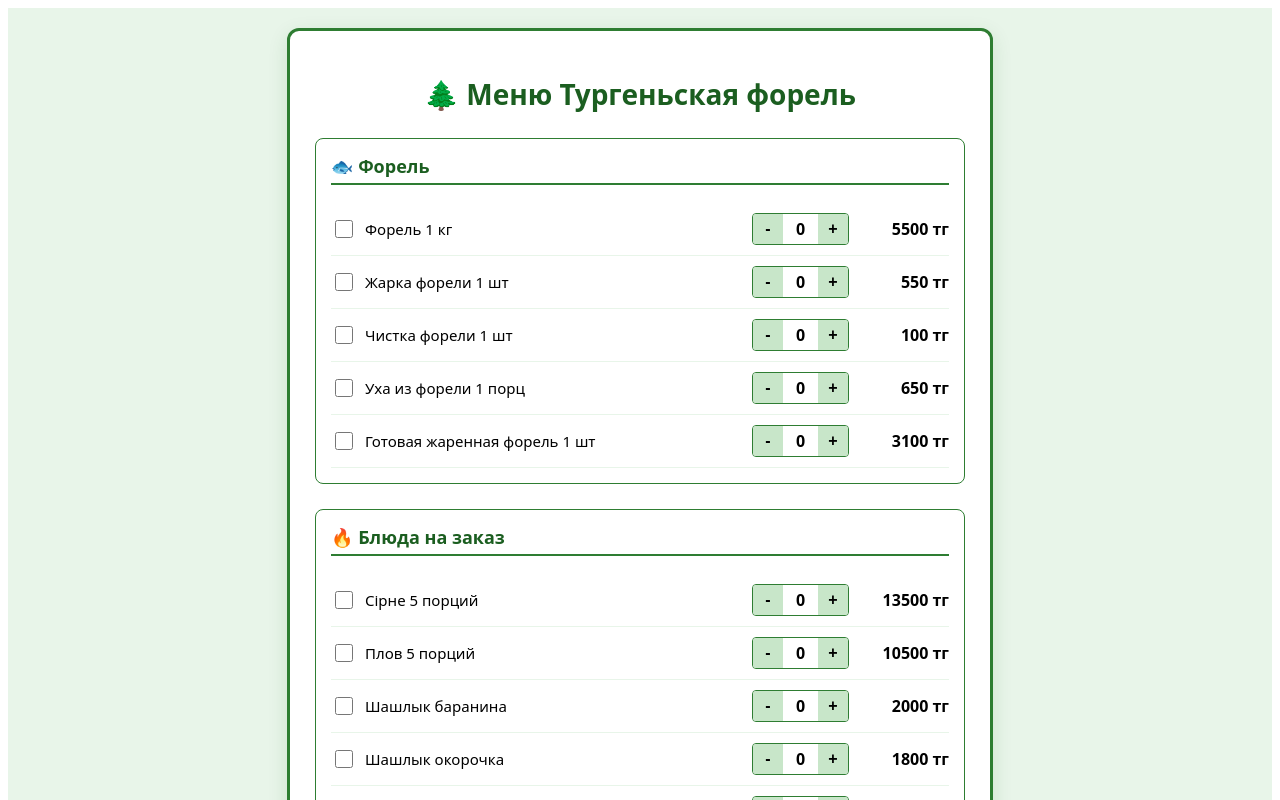
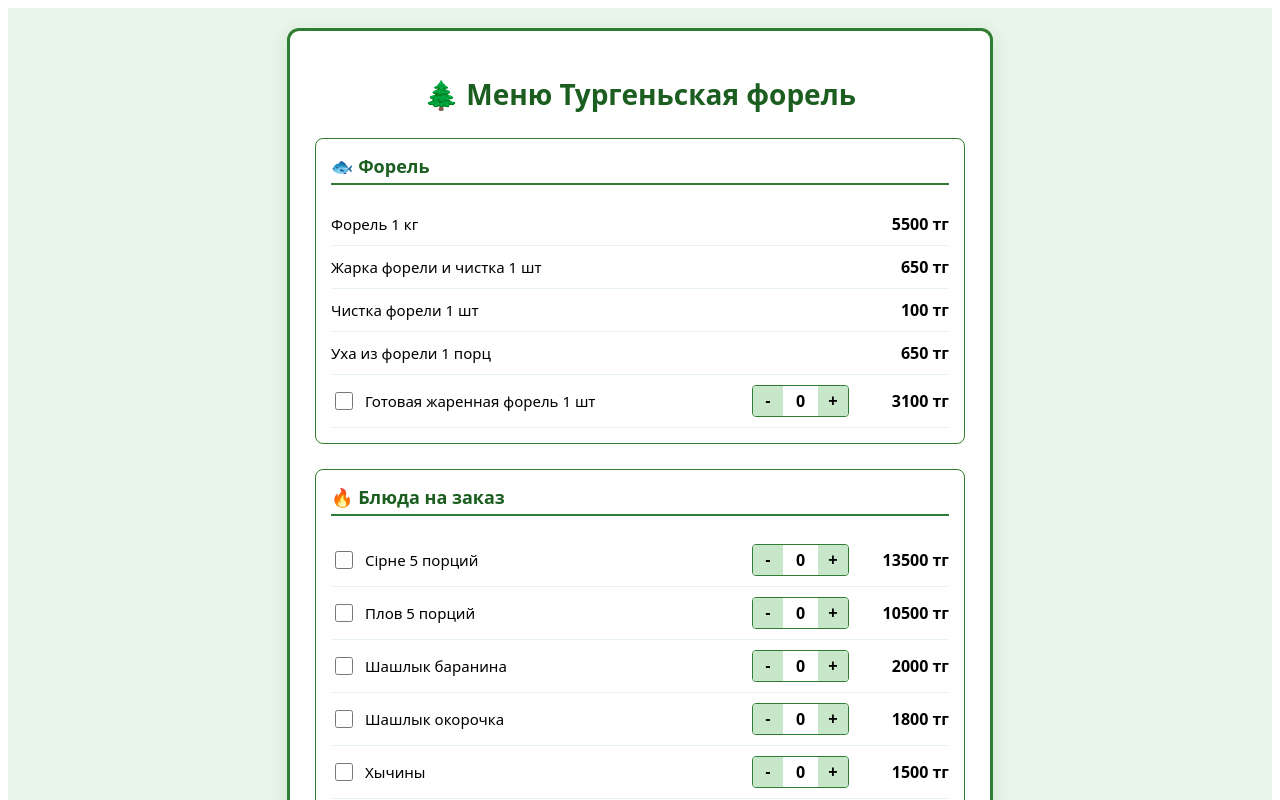
Before and after one commit to Elzhan1111/menu-app, a React (Vite) app: page / in a window 1280 px wide. Shown: the top 800 px of the page. Built offline with nearby package versions, Linux system fonts and the light colour scheme.

Commit message:
Fix: remove checkboxes for specific items and fix whatsapp link

```diff
--- a/package.json
+++ b/package.json
@@ -1,5 +1,6 @@
 {
   "name": "menu-app",
+  "homepage": "https://github.io",
   "private": true,
   "version": "0.0.0",
   "type": "module",
@@ -7,7 +8,9 @@
     "dev": "vite",
     "build": "vite build",
     "lint": "eslint .",
-    "preview": "vite preview"
+    "preview": "vite preview",
+    "predeploy": "npm run build",
+  "deploy": "gh-pages -d dist"
   },
   "dependencies": {
     "react": "^19.2.8",
@@ -21,6 +24,7 @@
     "eslint": "^10.10.0",
     "eslint-plugin-react-hooks": "^7.1.1",
     "eslint-plugin-react-refresh": "^0.5.6",
+    "gh-pages": "^6.3.0",
     "globals": "^17.12.0",
     "vite": "^8.3.0"
   }
--- a/src/components/OrderMenu.jsx
+++ b/src/components/OrderMenu.jsx
@@ -61,7 +61,7 @@ export default function OrderMenu() {
     const MY_WHATSAPP_NUMBER = '77052042550';
 
     // Формируем красивый текст для сообщения
-        let message = `🌲 *НОВЫЙ ЗАКАЗ — Горы • Река* 🌲\n`;
+    let message = `🌲 *НОВЫЙ ЗАКАЗ — Тургеньская • Форель* 🌲\n`;
     message += `───────────────────\n`;
 
     orderedItems.forEach((item, index) => {
@@ -74,7 +74,7 @@ export default function OrderMenu() {
     message += `⚙️ *Обслуживание (10%):* ${serviceCharge} тг\n`;
     message += `💰 *ИТОГО К ОПЛАТЕ:* *${totalWithService} тг*`;
 
-        // Кодируем текст, чтобы WhatsApp его правильно прочитал
+
     const encodedMessage = encodeURIComponent(message);
 
     // Создаем прямую ссылку на быстрый чат
@@ -85,22 +85,29 @@ export default function OrderMenu() {
     // Мгновенно открываем чат с готовым текстом заказа
     window.open(whatsappUrl, '_blank');
 
-        // По желанию сбрасываем корзину на сайте
     setQuantities({});
   };
 
-
   const renderCategory = (title, items) => (
     <div style={{ marginBottom: '25px', backgroundColor: '#ffffff', padding: '15px', borderRadius: '8px', border: '1px solid #2e7d32' }}>
-      {/* Хвойно-зеленая линия под заголовком категории */}
       <h3 style={{ borderBottom: '2px solid #2e7d32', paddingBottom: '5px', marginTop: 0, color: '#1b5e20', fontSize: '18px', fontWeight: 'bold' }}>{title}</h3>
       {items.map((item) => {
         const count = quantities[item.id] || 0;
         const isChecked = count > 0;
 
+        // Добавили 'f4' в массив скрываемых элементов
+        const isStaticItem = ['bs1', 'bs2', 'bs3', 'f1', 'f2', 'f3', 'f4'].includes(item.id);
+
         return (
           <div key={item.id} style={{ display: 'flex', justifyContent: 'space-between', alignItems: 'center', padding: '10px 0', borderBottom: '1px solid #e8f5e9' }}>
 
+            {isStaticItem ? (
+              <div style={{ display: 'flex', alignItems: 'center', flex: 1, marginRight: '10px', color: '#000000', fontSize: '15px', userSelect: 'none' }}>
+                <span style={{ fontWeight: '500', color: '#000000' }}>
+                  {item.name}
+                </span>
+              </div>
+            ) : (
               <label style={{ display: 'flex', alignItems: 'center', cursor: 'pointer', flex: 1, marginRight: '10px', color: '#000000', fontSize: '15px', userSelect: 'none' }}>
                 <input
                   type="checkbox"
@@ -112,10 +119,11 @@ export default function OrderMenu() {
                   {item.name}
                 </span>
               </label>
+            )}
 
             <div style={{ display: 'flex', alignItems: 'center', gap: '15px' }}>
 
-              {/* Рамка счётчика теперь зеленая */}
+              {!isStaticItem && (
                 <div style={{ display: 'flex', alignItems: 'center', background: '#ffffff', border: '1px solid #2e7d32', borderRadius: '4px', overflow: 'hidden' }}>
                   <button
                     onClick={() => decrementCount(item.id)}
@@ -135,6 +143,7 @@ export default function OrderMenu() {
                     +
                   </button>
                 </div>
+              )}
 
               <span style={{ fontWeight: '700', minWidth: '85px', textAlign: 'right', color: '#000000', fontSize: '16px' }}>
                 {item.price * (count || 1)} тг
@@ -148,9 +157,7 @@ export default function OrderMenu() {
   );
 
   return (
-    // Главный фон страницы — мягкий природный зеленый цвет (#e8f5e9)
     <div style={{ backgroundColor: '#e8f5e9', minHeight: '100vh', padding: '20px 10px' }}>
-      {/* Белая карточка меню со строгой лесной зеленой рамкой */}
       <div style={{ maxWidth: '650px', margin: '0 auto', padding: '25px', border: '3px solid #2e7d32', borderRadius: '12px', backgroundColor: '#ffffff', fontFamily: 'system-ui, sans-serif', boxShadow: '0 6px 20px rgba(27,94,32,0.12)' }}>
 
         <h1 style={{ textAlign: 'center', marginBottom: '25px', color: '#1b5e20', fontSize: '28px', fontWeight: '900' }}>🌲 Меню Тургеньская форель</h1>
@@ -165,7 +172,6 @@ export default function OrderMenu() {
         {renderCategory('🍯 Дополнения', MENU_DATA.addons)}
         {renderCategory('⛺ Беседки и топчаны', MENU_DATA.besedki)}
 
-        {/* Итоговый расчет */}
         <div style={{ borderTop: '2px dashed #2e7d32', paddingTop: '15px', marginTop: '25px', fontSize: '16px', color: '#000000' }}>
           <div style={{ display: 'flex', justifyContent: 'space-between', marginBottom: '8px' }}>
             <span>Сумма блюд:</span>
@@ -181,7 +187,6 @@ export default function OrderMenu() {
           </div>
         </div>
 
-        {/* Сочная зеленая кнопка отправки заказа */}
         <button
           onClick={handleTestPostRequest}
           disabled={loading}
--- a/src/components/menuData.js
+++ b/src/components/menuData.js
@@ -3,7 +3,7 @@
 export const MENU_DATA = {
   forel: [
     { id: 'f1', name: 'Форель 1 кг', price: 5500 },
-      { id: 'f2', name: 'Жарка форели 1 шт', price: 550 },
+    { id: 'f2', name: 'Жарка форели и чистка 1 шт', price: 650 },
     { id: 'f3', name: 'Чистка форели 1 шт', price: 100 },
     { id: 'f4', name: 'Уха из форели 1 порц', price: 650 },
     { id: 'f5', name: 'Готовая жаренная форель 1 шт', price: 3100 },
@@ -60,11 +60,10 @@ export const MENU_DATA = {
     { id: 'a3', name: 'Мёд, сметана', price: 800 },
   ],
   besedki: [
-      { id: 'bs1', name: 'Беседка', price: 5000 },
-      { id: 'bs2', name: 'Большая беседка', price: 10000 },
-      { id: 'bs3', name: 'Топчаны', price: 6000 },
+    { id: 'bs1', name: 'Беседка (октябрь, ноябрь бесплатно)', price: 5000 },
+    { id: 'bs2', name: 'Большая беседка (октябрь, ноябрь бесплатно)', price: 10000 },
+    { id: 'bs3', name: 'Топчаны (октябрь, ноябрь бесплатно)', price: 6000 },
   ]
 };
 
-  // Плоский список для быстрого поиска
 export const ALL_ITEMS = Object.values(MENU_DATA).flat();
--- a/vite.config.js
+++ b/vite.config.js
@@ -4,4 +4,5 @@ import { defineConfig } from 'vite'
 // https://vite.dev/config/
 export default defineConfig({
   plugins: [react()],
+
 })
```
Also changed, not shown: 1 other file (tests, documents, lock files or other folders). Lines whose indentation alone changed are shown as unchanged.
